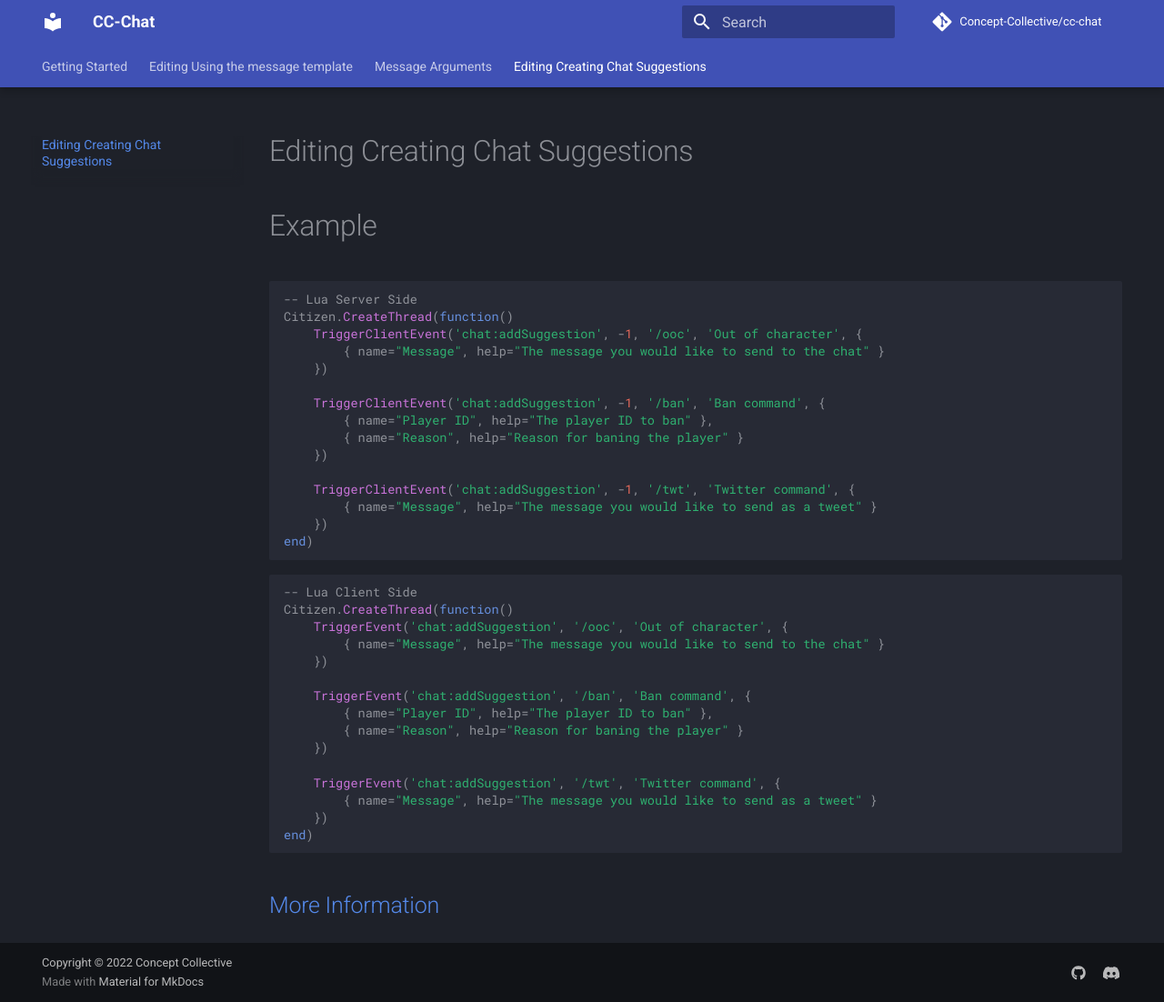
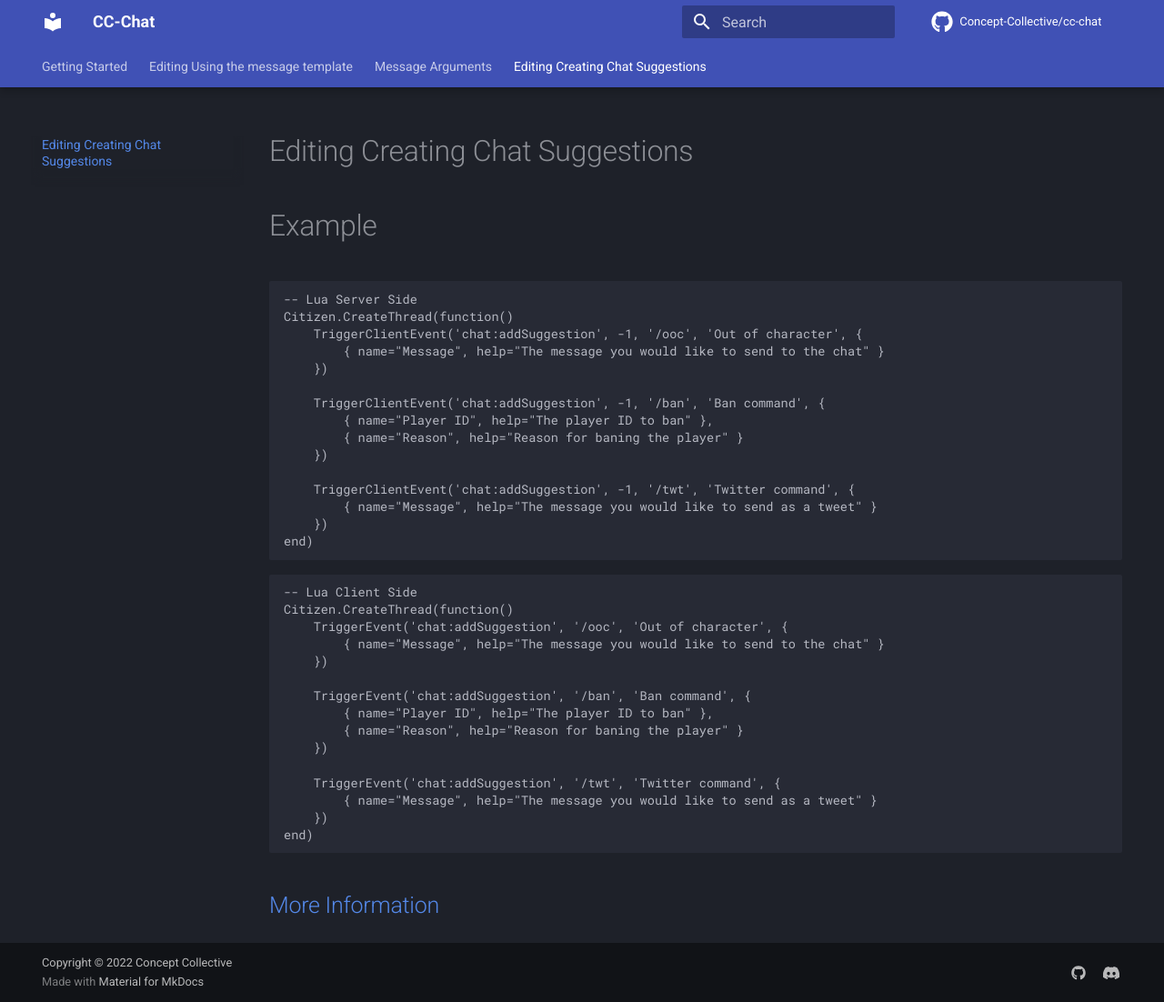
Before and after one commit to Concept-Collective/cc-chat, an MkDocs documentation site: the page built from docs/create-suggestion.md, in a window 1280 px wide and 1102 px high. Shown: the whole window at 91% size. Built offline with MkDocs 1.6.1 and Material for MkDocs 9.7.7, drawn with Linux system fonts in a browser that asks for light colours; comment, search, counter and statistics services are not loaded.

Commit message:
Update mkdocs.yml

```diff
--- a/mkdocs.yml
+++ b/mkdocs.yml
@@ -23,9 +23,10 @@
     - navigation.tabs.sticky
     - toc.integrate
     - navigation.top
+    - content.tabs.link
   name: material
   icon:
-repo: fontawesome/brands/github
+    repo: fontawesome/brands/github
 
 # Plugins
 plugins:
@@ -44,51 +45,3 @@
       link: https://github.com/Concept-Collective
     - icon: fontawesome/brands/discord
       link: https://discord.conceptcollective.net
-
-# Extensions
-markdown_extensions:
-  - toc:
-      toc_depth: 2
-  - markdown.extensions.admonition
-  - markdown.extensions.attr_list
-  - markdown.extensions.codehilite:
-      guess_lang: false
-      linenums: true
-  - markdown.extensions.def_list
-  - markdown.extensions.footnotes
-  - markdown.extensions.meta
-  - markdown.extensions.toc:
-      permalink: true
-  - pymdownx.betterem:
-      smart_enable: all
-  - pymdownx.caret
-  - pymdownx.critic
-  - pymdownx.details
-  - pymdownx.emoji:
-      emoji_index: !!python/name:materialx.emoji.twemoji
-      emoji_generator: !!python/name:materialx.emoji.to_svg
-  - pymdownx.inlinehilite
-  - pymdownx.keys
-  - pymdownx.magiclink:
-      provider: "github"
-      repo_url_shortener: true
-      repo_url_shorthand: true
-      social_url_shorthand: true
-      labels:
-        {
-          "commit": "Commit",
-          "compare": "Compare",
-          "issue": "Issue",
-          "pr": "Pull Request",
-          "mention": "User",
-          "repo": "Repository",
-        }
-  - pymdownx.mark
-  - pymdownx.smartsymbols
-  - pymdownx.snippets:
-      check_paths: true
-  - pymdownx.superfences
-  - pymdownx.tabbed
-  - pymdownx.tasklist:
-      custom_checkbox: true
-  - pymdownx.tilde
```
